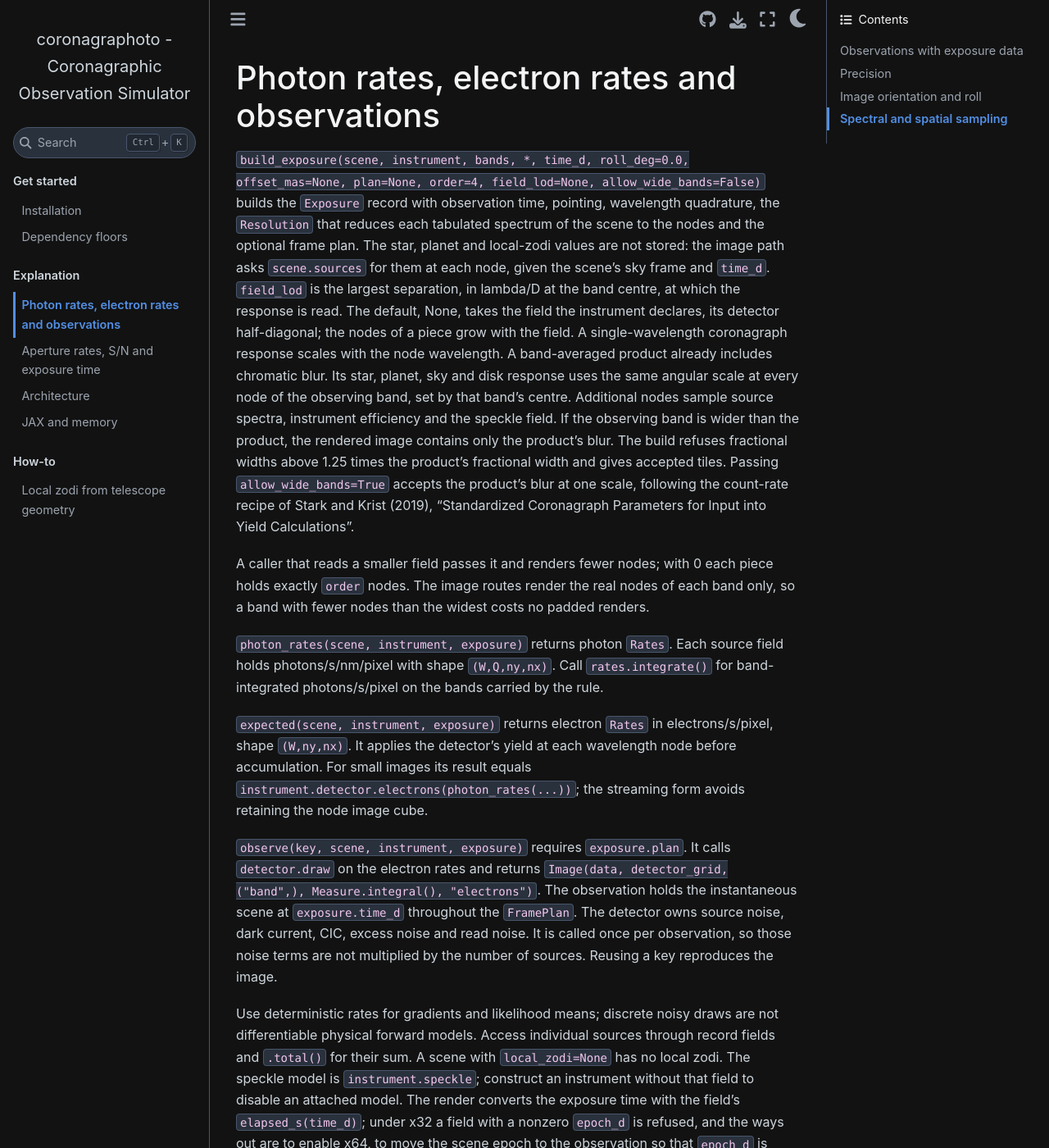
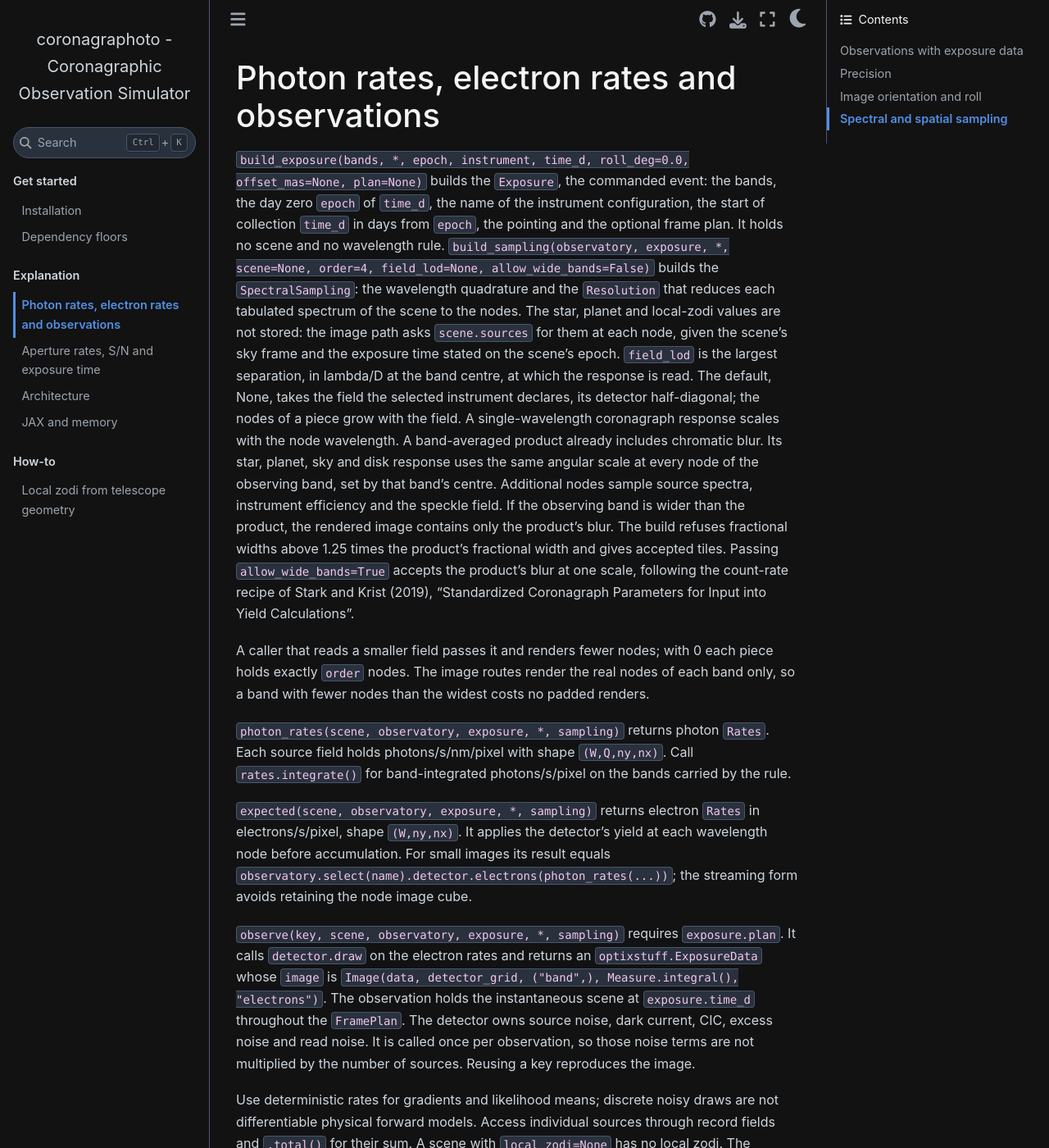
Before and after one commit to CoreySpohn/coronagraphoto, a Sphinx documentation site: the page built from docs/explanation/rate_vs_readout.md, in a window 1280 px wide and 1400 px high. Shown: the whole window at 82% size. Built offline with Sphinx 7.4.7 and the Sphinx Book theme 1.1.4, drawn with Linux system fonts in a browser that asks for light colours; pages that are not in the unit, such as notebooks, are missing from menus; some of the changed text lies outside the part shown.

Commit message:
docs(coronagraphoto): document the observatory, exposure and sampling objects and the 7.x migration

````diff
--- a/docs/explanation/rate_vs_readout.md
+++ b/docs/explanation/rate_vs_readout.md
@@ -1,14 +1,18 @@
 # Photon rates, electron rates and observations
 
-`build_exposure(scene, instrument, bands, *, time_d, roll_deg=0.0, offset_mas=None,
-plan=None, order=4, field_lod=None, allow_wide_bands=False)` builds the
-`Exposure` record with observation time, pointing, wavelength quadrature,
-the `Resolution` that reduces each tabulated spectrum of the scene to the
-nodes and the optional frame plan. The star, planet and local-zodi values are not stored: the image path
+`build_exposure(bands, *, epoch, instrument, time_d, roll_deg=0.0, offset_mas=None,
+plan=None)` builds the `Exposure`, the commanded event: the bands, the day
+zero `epoch` of `time_d`, the name of the instrument configuration, the start of
+collection `time_d` in days from `epoch`, the pointing and the optional frame
+plan. It holds no scene and no wavelength rule. `build_sampling(observatory,
+exposure, *, scene=None, order=4, field_lod=None, allow_wide_bands=False)`
+builds the `SpectralSampling`: the wavelength quadrature and the `Resolution`
+that reduces each tabulated spectrum of the scene to the nodes. The star, planet
+and local-zodi values are not stored: the image path
 asks `scene.sources` for them at each node, given the scene's sky frame and
-`time_d`. `field_lod` is the largest separation, in lambda/D at the band centre,
-at which the response is read. The default, None, takes the field the instrument
-declares, its detector half-diagonal; the nodes of a piece grow with the field.
+the exposure time stated on the scene's epoch. `field_lod` is the largest separation, in lambda/D at the band centre,
+at which the response is read. The default, None, takes the field the selected
+instrument declares, its detector half-diagonal; the nodes of a piece grow with the field.
 A single-wavelength coronagraph response scales with the node wavelength. A
 band-averaged product already includes chromatic blur. Its star, planet, sky
 and disk response uses the same angular scale at every node of the observing
@@ -25,18 +29,19 @@ fewer nodes; with 0 each piece holds exactly `order` nodes. The image routes
 render the real nodes of each band only, so a band with fewer nodes than the
 widest costs no padded renders.
 
-`photon_rates(scene, instrument, exposure)` returns photon `Rates`. Each source field holds photons/s/nm/pixel with shape
+`photon_rates(scene, observatory, exposure, *, sampling)` returns photon `Rates`. Each source field holds photons/s/nm/pixel with shape
 `(W,Q,ny,nx)`. Call `rates.integrate()` for band-integrated photons/s/pixel
 on the bands carried by the rule.
 
-`expected(scene, instrument, exposure)` returns electron `Rates`
+`expected(scene, observatory, exposure, *, sampling)` returns electron `Rates`
 in electrons/s/pixel, shape `(W,ny,nx)`. It applies the detector's yield at
 each wavelength node before accumulation. For small images its result equals
-`instrument.detector.electrons(photon_rates(...))`; the streaming
+`observatory.select(name).detector.electrons(photon_rates(...))`; the streaming
 form avoids retaining the node image cube.
 
-`observe(key, scene, instrument, exposure)` requires `exposure.plan`. It calls `detector.draw` on the electron
-rates and returns `Image(data, detector_grid, ("band",), Measure.integral(), "electrons")`.
+`observe(key, scene, observatory, exposure, *, sampling)` requires `exposure.plan`. It calls `detector.draw` on the electron
+rates and returns an `optixstuff.ExposureData` whose `image` is
+`Image(data, detector_grid, ("band",), Measure.integral(), "electrons")`.
 The observation holds the instantaneous scene at `exposure.time_d` throughout the
 `FramePlan`. The detector owns source noise, dark current, CIC, excess noise
 and read noise. It is called once per observation, so those noise terms are
@@ -45,30 +50,35 @@ not multiplied by the number of sources. Reusing a key reproduces the image.
 Use deterministic rates for gradients and likelihood means; discrete noisy
 draws are not differentiable physical forward models. Access individual
 sources through record fields and `.total()` for their sum. A scene with
-`local_zodi=None` has no local zodi. The speckle model is `instrument.speckle`;
+`local_zodi=None` has no local zodi. The speckle model is `Instrument.speckle`;
 construct an instrument without that field to disable an attached model. The
-render converts the exposure time with the field's `elapsed_s(time_d)`; under
-x32 a field with a nonzero `epoch_d` is refused, and the ways out are to enable
-x64, to move the scene epoch to the observation so that `epoch_d` is zero, or to
-anchor the field at zero.
+render states the exposure time on the field's own epoch and converts it with the
+field's `elapsed_s(time_d)`; under x32 a float32 time that must be moved between
+epochs, or a field with a nonzero `epoch_d`, is refused, and the ways out are to
+enable x64, to build the exposure on the field's epoch, or to anchor the field at
+zero.
 
 ## Observations with exposure data
 
-Use `observe_data` to keep the exposure with the measured image. With the
-same key and inputs, both calls below return the same detector electrons.
-The example uses a scene, instrument and planned exposure built by the caller.
+`observe` returns an `optixstuff.ExposureData`: the electrons, the exposure that
+produced them and the build stamps. The example uses a scene, observatory,
+exposure and sampling built by the caller.
 
 ```python notest
-from coronagraphoto import observe, observe_data
+# scene, observatory, exposure (with a plan) and sampling come from the caller.
+from coronagraphoto import observe
 
-image = observe(key, scene, instrument, exposure)
-measurement = observe_data(key, scene, instrument, exposure)
+data = observe(key, scene, observatory, exposure, sampling=sampling)
+image = data.image
 ```
 
-Read the electrons through `measurement.image.data` and the pointing and
-frame plan through `measurement.exposure`. The measurement carries the roll
-on its exposure. Use `measurement.sky_to_pixel` to locate a target-relative
-sky position.
+Read the electrons through `data.image.data` and the pointing and frame plan
+through `data.exposure`. The roll is `data.exposure.pointing.roll_deg`; the image
+grid does not carry it. A simulated draw has no variance (`data.variance` is
+None) and no flags, and `data.valid` is detector validity: every pixel is marked
+valid, and the support of the rendered sources is not folded into it. The bands
+of `data.image` are the commanded bands of the exposure. Use
+`data.sky_to_pixel` to locate a target-relative sky position.
 
 ## Precision
 
@@ -81,7 +91,7 @@ float64 value, so use float64 when you need finer agreement.
 ## Image orientation and roll
 
 The renderer uses `exposure.pointing.roll_deg` for planet placement and disk
-rendering. `observe` also records a concrete roll on its grid. The roll is
+rendering, and `observe` returns it in `data.exposure.pointing.roll_deg`. The roll is
 the position angle of detector +y, north
 through east. At roll zero, +column points west and +row north. At roll 90,
 north points right and east up. The grid centre is the optical axis, including
@@ -97,14 +107,14 @@ Stored disks keep their native sky geometry. Parametric disks use
 
 ## Spectral and spatial sampling
 
-`build_exposure` builds the quadrature on the host from the instrument and the
+`build_sampling` builds the quadrature on the host from the selected instrument and the
 scene's tabulated sources, which declare their spectral breaks (the instrument includes an
-attached speckle field). The tables resolve through the exposure's `Resolution`
+attached speckle field and its telescope). The tables resolve through the sampling's `Resolution`
 rather than adding a node per knot, so a rough star adds no nodes. The rule splits each positive-width band at the declared breaks and
 applies its Gauss-Legendre order within each interval. The photon record
 carries the quadrature, whose nm weights enter once at integration.
 
-Spectral breaks come from the instrument, the local zodi and the disk. A disk
+Spectral breaks come from the selected instrument, the local zodi and the disk. A disk
 has no reduction operator: its radiance is read at the nodes. A disk with a
 tabulated spectrum, such as the contrast cube of an ExoVista disk, therefore
 declares its wavelength knots as breaks, and each knot interval inside a band
@@ -112,7 +122,7 @@ gets its own nodes, so a narrow feature in the disk spectrum is integrated
 rather than missed between nodes. This costs one set of nodes per knot
 interval; a disk that declares no breaks (an analytic exozodi law) adds none.
 
-`planet_source_support(scene, instrument, exposure)` returns a `(W, K, T)`
+`planet_source_support(scene, observatory, exposure, *, sampling)` returns a `(W, K, T)`
 boolean: whether each planet at each time lies inside the source domain of the
 coronagraph component the renderer selects for each band, read at the band
 center. For single-wavelength products a planet's separation in lambda/D
````
Also changed, not shown: docs/explanation/architecture.md (+18 -4 lines), docs/explanation/performance.md (+18 -12 lines), docs/index.md (+71 -3 lines), docs/simulating_zodi_with_telescope_orbit.md (+12 -8 lines).
